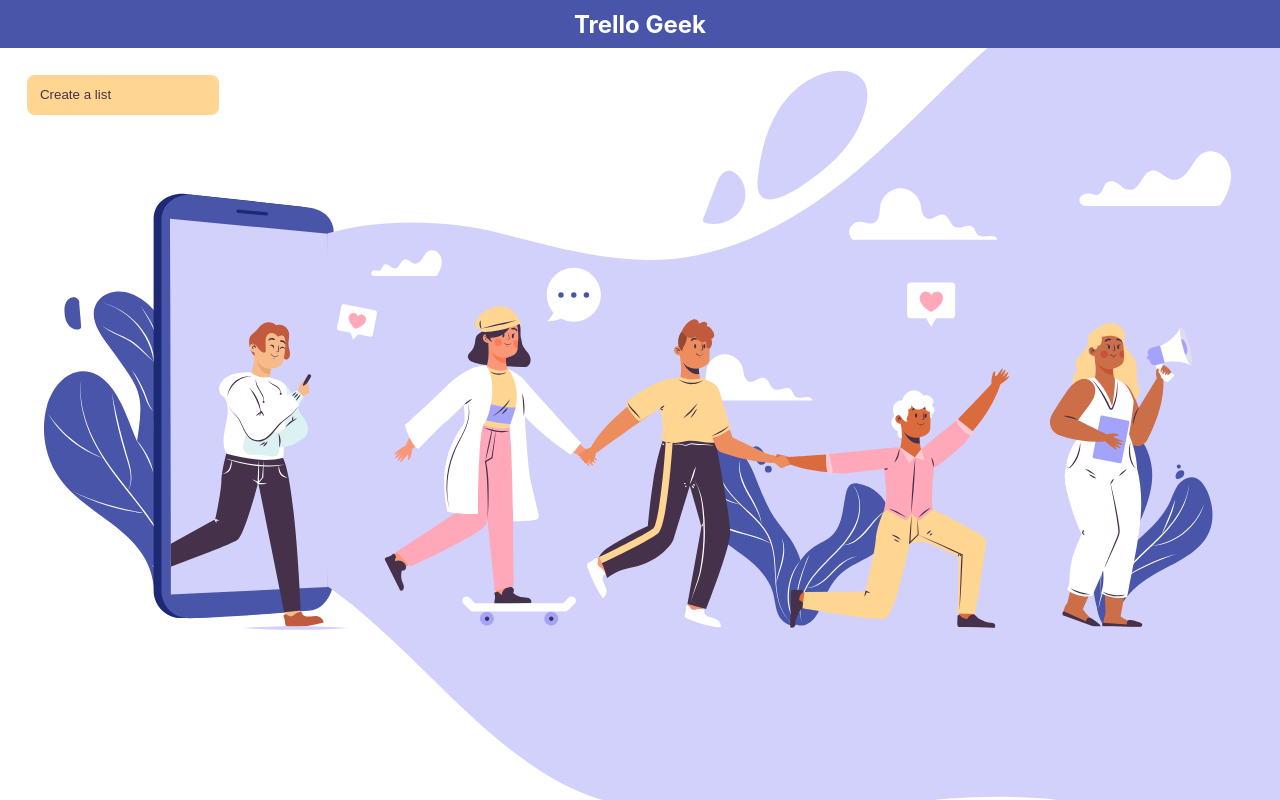
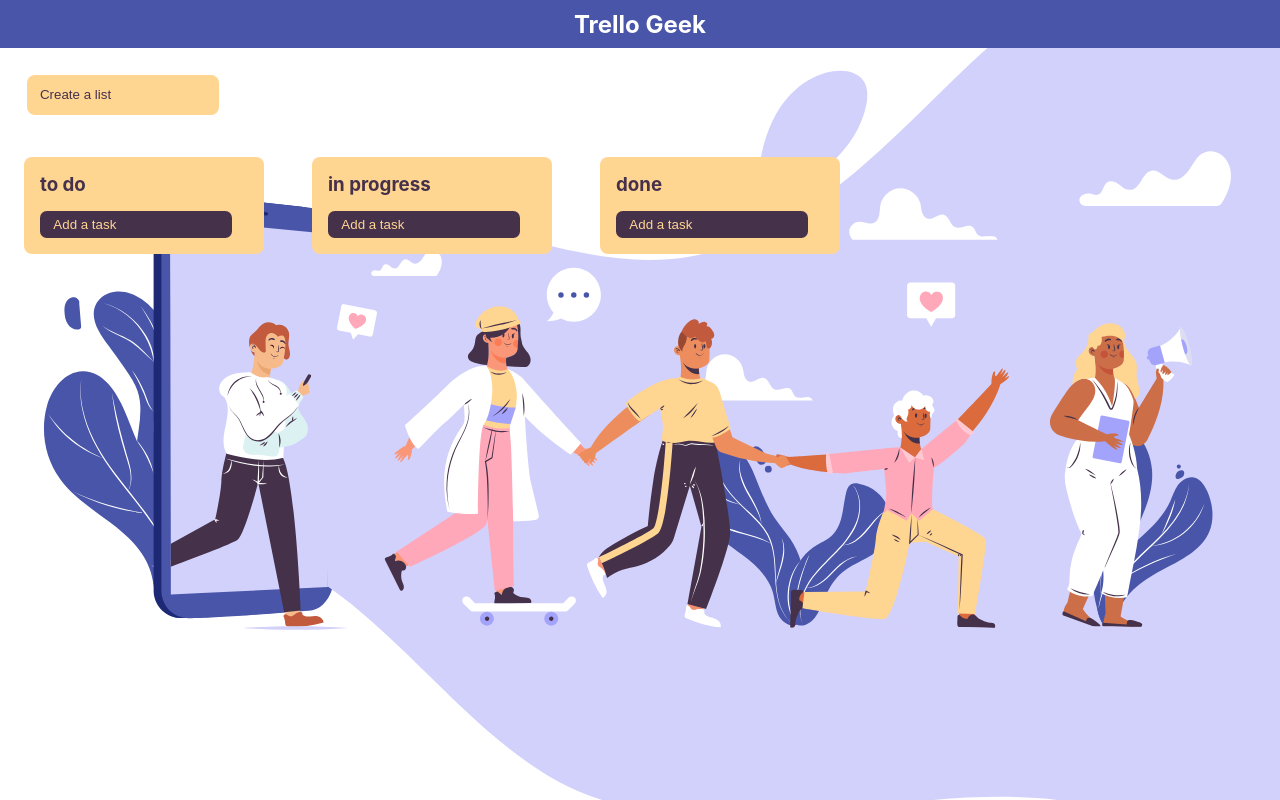
Before and after one commit to vicban14/react-trello-geek, a React (Create React App) app: page / in a window 1280 px wide. Built offline with nearby package versions, Linux system fonts and the light colour scheme.

Commit message:
Add tasks style

```diff
--- a/src/components/TaskBuilder.jsx
+++ b/src/components/TaskBuilder.jsx
@@ -11,7 +11,7 @@ const TaskBuilder = (props) => {
 
   return (
     <>
-      <input type="text" placeholder="Add a task" onKeyUp={(e) => onKeyUpHandle(e)} />
+      <input id="taskBuilder" type="text" placeholder="Add a task" onKeyUp={(e) => onKeyUpHandle(e)} />
     </>
   );
 };
--- a/src/components/Tasks.jsx
+++ b/src/components/Tasks.jsx
@@ -2,17 +2,18 @@ import React from "react";
 import {connect} from "react-redux";
 
 const Lists = (props) => {
+  function filterTasks(tasks = [], filter) {
+    return tasks.filter(task => task.category === filter)
+}
+
   return (
     <div>
-      {console.log(props.tasks)}
-      {props.tasks.map(task => task.category === props.listCategory
-      ? (
+      {filterTasks(props.tasks, props.listCategory).map(task => (
         <div className="task" key={task.id}>
           <h4>{task.title}</h4>
-          <button>{task.complete ? 'Completed' : 'Uncompleted'}</button>
+          <button className="deleteButton">Delete</button>
         </div>
-      )
-      : null )}
+      ))}
     </div>
   );
 };
--- a/src/redux/reducer.js
+++ b/src/redux/reducer.js
@@ -1,6 +1,18 @@
 const initialState = {
   visibility: "ALL",
-  lists: [],
+  lists: [{
+    title: 'to do',
+    id: Date.now(),
+    category: 'to do'
+  }, {
+    title: 'in progress',
+    id: Date.now(),
+    category: 'in progress'
+  }, {
+    title: 'done',
+    id: Date.now(),
+    category: 'done'
+  }],
   tasks: []
 };
 
--- a/src/styles/App.scss
+++ b/src/styles/App.scss
@@ -26,6 +26,8 @@ section {
 
 .listContainer {
   display: flex;
+  flex-wrap: wrap;
+  align-items: flex-start;
 }
 
 #listBuilder {
@@ -44,10 +46,10 @@ section {
 }
 
 .list {
-  border-radius: 0.5vh;
+  border-radius: 0.5em;
   width: 15em;
-  padding: 2vh;
-  margin: 0vh 2.5vh;
+  padding: 1em;
+  margin: 1em 1.5em;
   background-color: $contrast;
 }
 
@@ -57,17 +59,44 @@ section {
   color: $dark-solid;
 }
 
-.list > input {
-  background-color: $mid-solid;
+#taskBuilder {
+  background-color: $dark-solid;
   color: $light;
   border: 0;
   height: 2em;
-
-  border-radius: 1vh;
+  padding-left: 1em;
+  border-radius: 0.5em;
   outline: none;
 
   &::placeholder {
-    color: $light;
-    padding-left: 1em;
+    color: $contrast;
   }
 }
+
+.task {
+  background-color: $mid-solid;
+  border-radius: 0.5em;
+  color: $light;
+  padding: 0.5em;
+  margin: 1em 0em;
+  display: grid;
+  grid-template-columns: 12em;
+  grid-template-rows: 70% 30%;
+  justify-content: space-between;
+}
+
+.task > h4 {
+  word-wrap: break-word;
+  font-size: medium;
+  padding: 0.3em;
+}
+
+.deleteButton {
+  background: none;
+  border: 0;
+  color: inherit;
+  width: fit-content;
+  outline: none;
+  display: flex;
+  justify-self: end;
+}
```
